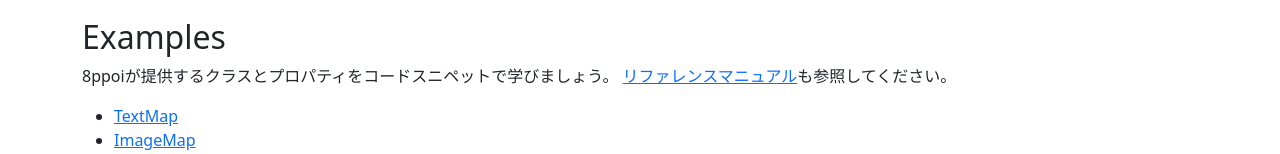
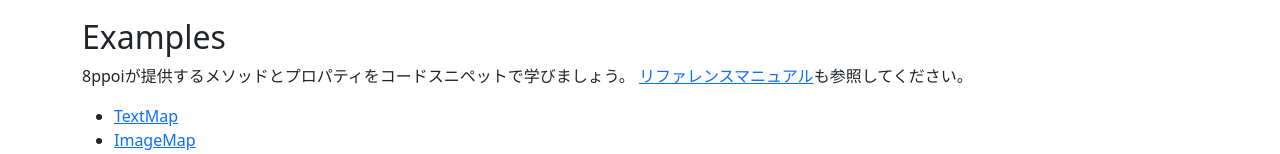
Before and after one commit to 8ppoi/8ppoi-site, a plain HTML site: page index.html in a window 1280 px wide. Shown: the part 564-718 px from the top of the page. Drawn offline with Linux system fonts and the light colour scheme.

Commit message:
2023-09-11 23:11:29

```diff
--- a/index.html
+++ b/index.html
@@ -33,7 +33,7 @@
 
 			<h2>Examples</h2>
 			<p>
-				8ppoiが提供するクラスとプロパティをコードスニペットで学びましょう。
+				8ppoiが提供するメソッドとプロパティをコードスニペットで学びましょう。
 				<a href="./8ppoiReferenceManual.csv">リファレンスマニュアル</a>も参照してください。
 			</p>
 			<ul>
```
